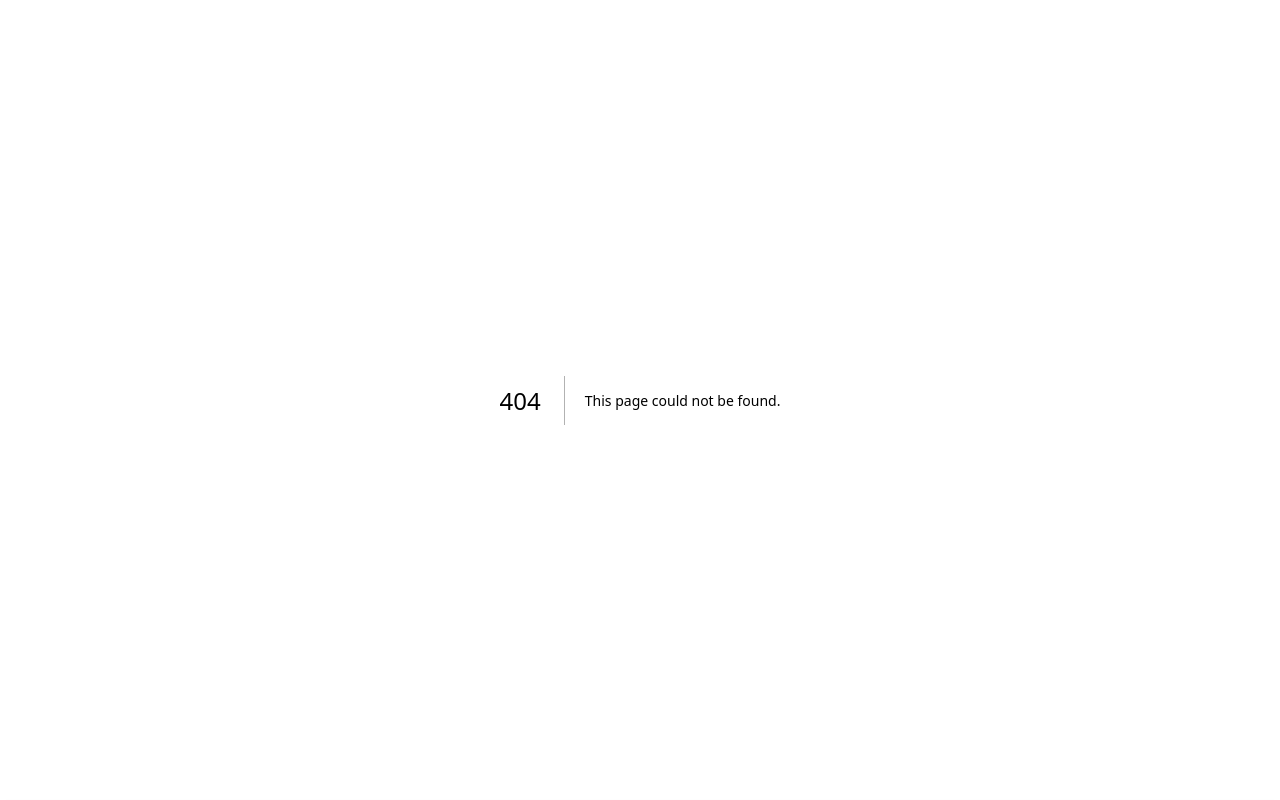
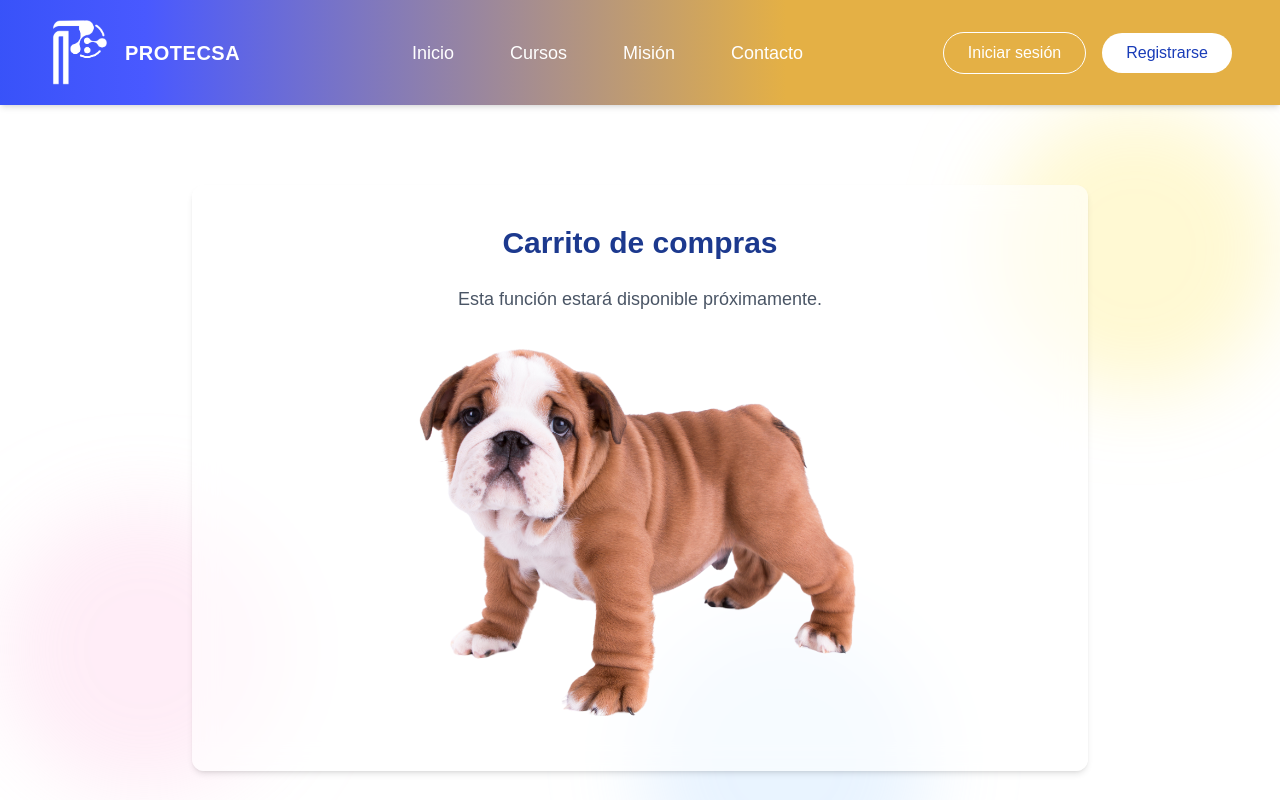
Before and after one commit to EnfrijoladaDeFrijol/protecsa-website, a Next.js app: page /carrito in a window 1280 px wide. Before the commit this address had no page. Shown: the top 800 px of the page. Built offline with nearby package versions, Linux system fonts and the light colour scheme.

Commit message:
[UPGRADE] Se mejoraron ciertas secciones visualmente

```diff
--- a/src/app/api/auth/register/route.ts
+++ b/src/app/api/auth/register/route.ts
@@ -65,14 +65,14 @@ export async function POST(req: Request) {
             <div style="text-align: center; margin-bottom: 20px;">
               <img src="https://protecsaa.com/logo_P.png" alt="PROTECSA Logo" style="height: 64px;" />
             </div>
-            <h2 style="text-align: center; color: #003ce5; font-size: 24px; margin-bottom: 18px;">Confirma tu cuenta</h2>
-            <p style="font-size: 17px; color: #333; text-align: center; margin: 0 0 12px;">
+            <h2 style="text-align: center; color: #003ce5; font-size: 30px; margin-bottom: 18px;">Confirma tu cuenta</h2>
+            <p style="font-size: 17px; color: #333; text-align: center; margin: 0 0 14px;">
               Hola <strong>${nombre} ${apellido}</strong>, gracias por registrarte en <strong>PROTECSA</strong>.
             </p>
             <p style="font-size: 15px; color: #444; text-align: center;">
               Haz clic en el siguiente botón para activar tu cuenta:
             </p>
-            <div style="text-align: center; margin: 30px 0;">
+            <div style="text-align: center; margin: 34px 0;">
               <a href="${verifyLink}" style="
                 background-color: #003ce5;
                 color: white;
@@ -90,13 +90,13 @@ export async function POST(req: Request) {
             </p>
               <div style="text-align: center; margin-top: 30px;">
                 <a href="https://www.facebook.com/proteco" style="margin: 0 10px;">
-                  <img src="https://protecsaa.com/icon/fb.png" alt="Facebook" width="24" height="24" />
+                  <img src="https://protecsaa.com/icon/fb.png" alt="Facebook" width="35" height="35" />
                 </a>
                 <a href="https://www.instagram.com/protecsaunam/" style="margin: 0 10px;">
-                  <img src="https://protecsaa.com/icon/ig.png" alt="Instagram" width="24" height="24" />
+                  <img src="https://protecsaa.com/icon/ig.png" alt="Instagram" width="35" height="35" />
                 </a>
                 <a href="mailto:contacto@protecsaa.com" style="margin: 0 10px;">
-                  <img src="https://protecsaa.com/icon/mail.png" alt="Email" width="24" height="24" />
+                  <img src="https://protecsaa.com/icon/mail.png" alt="Email" width="35" height="35" />
                 </a>
               </div>
             <p style="font-size: 12px; color: #aaa; text-align: center; margin-top: 20px;">
--- /dev/null
+++ b/src/app/carrito/components/CarritoContent.tsx
@@ -0,0 +1,21 @@
+'use client';
+
+import Image from 'next/image';
+import React from 'react';
+
+export default function CarritoContent() {
+  return (
+    <div className="text-center space-y-6">
+      <h2 className="text-3xl font-bold text-blue-900">Carrito de compras</h2>
+      <p className="text-gray-600 text-lg">Esta función estará disponible próximamente.</p>
+      <div className="flex justify-center">
+        <Image
+          src="/animalitos/buldog.png"
+          alt="Perrito dormido"
+          width={700}
+          height={700}
+        />
+      </div>
+    </div>
+  );
+}
--- /dev/null
+++ b/src/app/carrito/page.tsx
@@ -0,0 +1,24 @@
+'use client';
+
+import Navbar from '@/components/Navbar';
+import CarritoContent from './components/CarritoContent';
+
+export default function CarritoPage() {
+  return (
+    <>
+      <Navbar />
+
+      <main className="relative min-h-screen w-full animate-gradient-x bg-animated-gradient bg-[length:300%_300%] flex flex-col items-center py-20 px-6">
+        {/* Círculos decorativos */}
+        <div className="absolute top-100 left-0 w-72 h-72 bg-pink-300 opacity-20 rounded-full mix-blend-multiply filter blur-2xl animate-blob" />
+        <div className="absolute top-0 right-0 w-72 h-72 bg-yellow-300 opacity-20 rounded-full mix-blend-multiply filter blur-2xl animate-blob animation-delay-2000" />
+        <div className="absolute bottom-0 left-1/2 w-72 h-72 bg-blue-300 opacity-20 rounded-full mix-blend-multiply filter blur-2xl animate-blob animation-delay-4000" />
+
+        {/* Contenido principal */}
+        <div className="w-full max-w-4xl backdrop-blur-md bg-white/60 p-10 rounded-xl shadow-md z-10">
+          <CarritoContent />
+        </div>
+      </main>
+    </>
+  );
+}
--- a/src/app/mision/page.tsx
+++ b/src/app/mision/page.tsx
@@ -1,3 +1,5 @@
+'use client';
+
 import Navbar from '@/components/Navbar';
 import MisionSection from './components/MisionSection';
 
@@ -5,8 +7,18 @@ export default function MisionPage() {
   return (
     <>
       <Navbar />
-      <main>
-        <MisionSection />
+      <main className="relative min-h-screen bg-gradient-to-br from-[#ffffff] to-[#e4f0ff] px-6 py-20">
+        {/* Blobs de fondo suaves */}
+        <div className="absolute top-[50px] left-0 w-64 h-64 bg-[#4a7bd4] opacity-10 rounded-full mix-blend-multiply filter blur-md animate-blob" />
+        <div className="absolute top-[500px] right-90 w-64 h-64 bg-[#e4b045] opacity-10 rounded-full mix-blend-multiply filter blur-md animate-blob animation-delay-2000" />
+        <div className="absolute bottom-0 left-1/2 transform -translate-x-1/2 w-64 h-64 bg-[#4a9ae9] opacity-10 rounded-full mix-blend-multiply filter blur-md animate-blob animation-delay-4000" />
+        <div className="absolute top-[1500px] left-100 w-56 h-56 bg-[#ffa500] opacity-10 rounded-full mix-blend-multiply filter blur-md animate-blob animation-delay-3000" />
+
+
+        {/* Contenido de la sección */}
+        <div className="relative z-10">
+          <MisionSection />
+        </div>
       </main>
     </>
   );
--- a/src/app/perfil/page.tsx
+++ b/src/app/perfil/page.tsx
@@ -8,11 +8,12 @@ export default function PerfilPage() {
   return (
     <>
       <Navbar />
-      <main className="relative min-h-screen w-full animate-gradient-x bg-animated-gradient bg-[length:300%_300%] flex flex-col items-center py-20 px-6">
+      <main className="relative min-h-screen w-full bg-gradient-to-br from-[#f0f4ff] to-[#e4f0ff] flex flex-col items-center py-20 px-6">
         {/* Círculos animados tipo blob */}
-        <div className="absolute top-0 left-0 w-72 h-72 bg-[#003ce5] opacity-20 rounded-full mix-blend-multiply filter blur-2xl animate-blob" />
-        <div className="absolute top-0 right-0 w-72 h-72 bg-[#e4b045] opacity-20 rounded-full mix-blend-multiply filter blur-2xl animate-blob animation-delay-2000" />
-        <div className="absolute bottom-0 left-1/2 w-72 h-72 bg-[#4a9ae9] opacity-20 rounded-full mix-blend-multiply filter blur-2xl animate-blob animation-delay-4000" />
+      <div className="absolute top-0 left-0 w-72 h-72 bg-[#003ce5] opacity-20 rounded-full mix-blend-multiply filter blur-md animate-blob" />
+      <div className="absolute top-0 right-0 w-72 h-72 bg-[#e4b045] opacity-20 rounded-full mix-blend-multiply filter blur-md animate-blob animation-delay-2000" />
+      <div className="absolute bottom-0 left-1/2 w-72 h-72 bg-[#4a9ae9] opacity-20 rounded-full mix-blend-multiply filter blur-md animate-blob animation-delay-4000" />
+
 
         {/* Contenido principal */}
         <div className="w-full max-w-5xl backdrop-blur-md bg-white/60 p-10 rounded-xl shadow-md z-10">
```
Also changed, not shown: public/animalitos/buldog.png (added).
